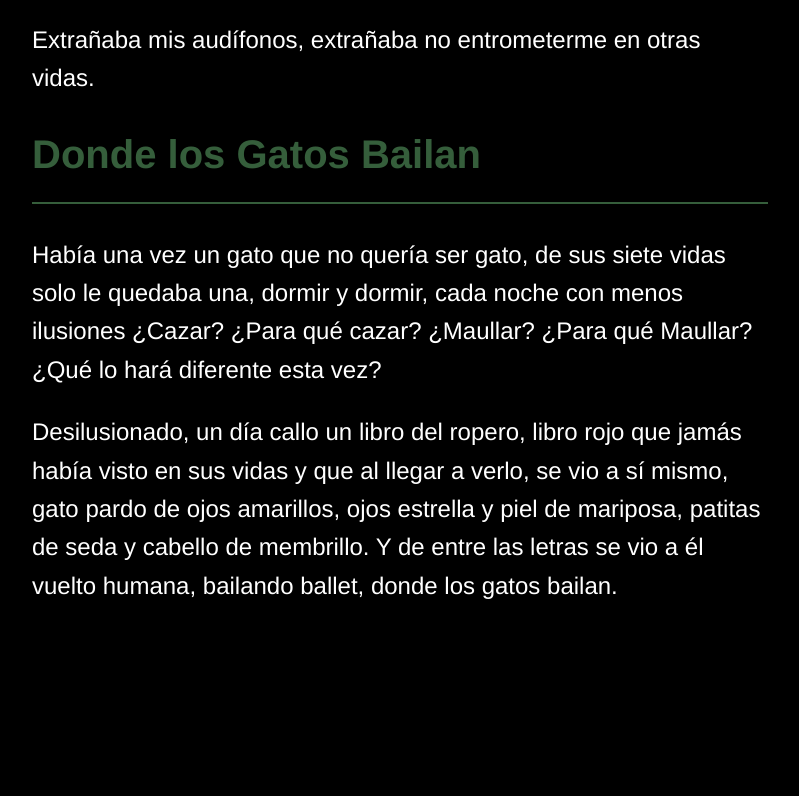
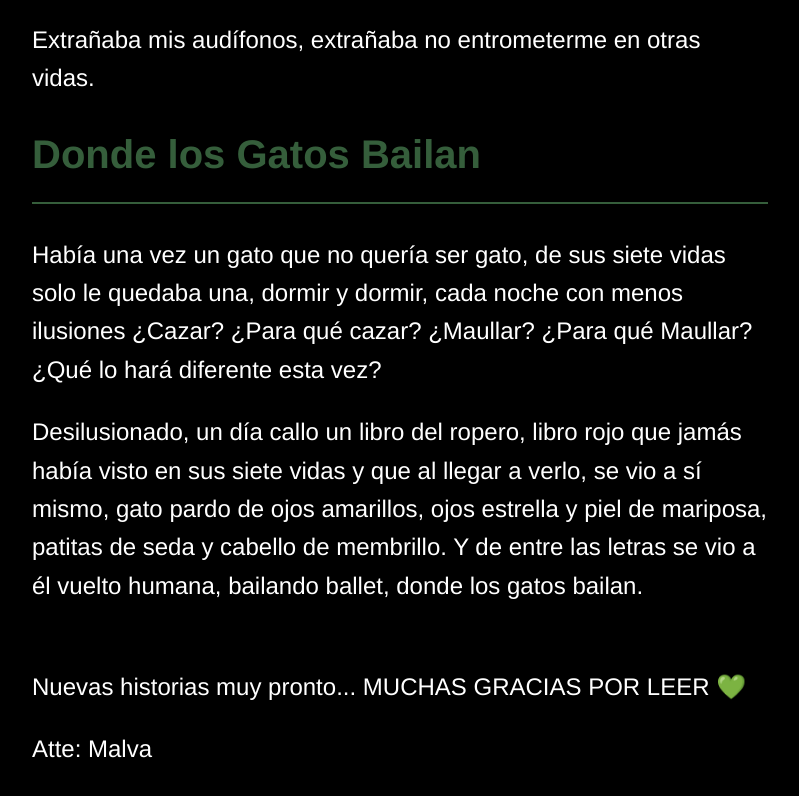
Before and after one commit to holasoymalva/ebook-uno, a plain HTML site: page index.html in a window 1280 px wide. Shown: the part 1853-2649 px from the top of the page, without its empty margins (240-1039 px from the left). Before the commit the page ends 2554 px from the top, so only its background shows below. Drawn offline with Linux system fonts and the light colour scheme.

Commit message:
Update index.html

```diff
--- a/index.html
+++ b/index.html
@@ -32,7 +32,10 @@
 
                 <h3 class="story-title">Donde los Gatos Bailan</h3>
                 <p class="story-paragraph">Había una vez un gato que no quería ser gato, de sus siete vidas solo le quedaba una, dormir y dormir, cada noche con menos ilusiones ¿Cazar? ¿Para qué cazar? ¿Maullar? ¿Para qué Maullar? ¿Qué lo hará diferente esta vez?</p>
-                <p class="story-paragraph">Desilusionado, un día callo un libro del ropero, libro rojo que jamás había visto en sus vidas y que al llegar a verlo, se vio a sí mismo, gato pardo de ojos amarillos, ojos estrella y piel de mariposa, patitas de seda y cabello de membrillo. Y de entre las letras se vio a él vuelto humana, bailando ballet, donde los gatos bailan.</p>
+                <p class="story-paragraph">Desilusionado, un día callo un libro del ropero, libro rojo que jamás había visto en sus siete vidas y que al llegar a verlo, se vio a sí mismo, gato pardo de ojos amarillos, ojos estrella y piel de mariposa, patitas de seda y cabello de membrillo. Y de entre las letras se vio a él vuelto humana, bailando ballet, donde los gatos bailan.</p>
+                <br>
+                <p class="story-paragraph">Nuevas historias muy pronto... MUCHAS GRACIAS POR LEER 💚</p>
+                <p class="story-paragraph">Atte: Malva </p>
             </div>
         </div>
     </div>
```
